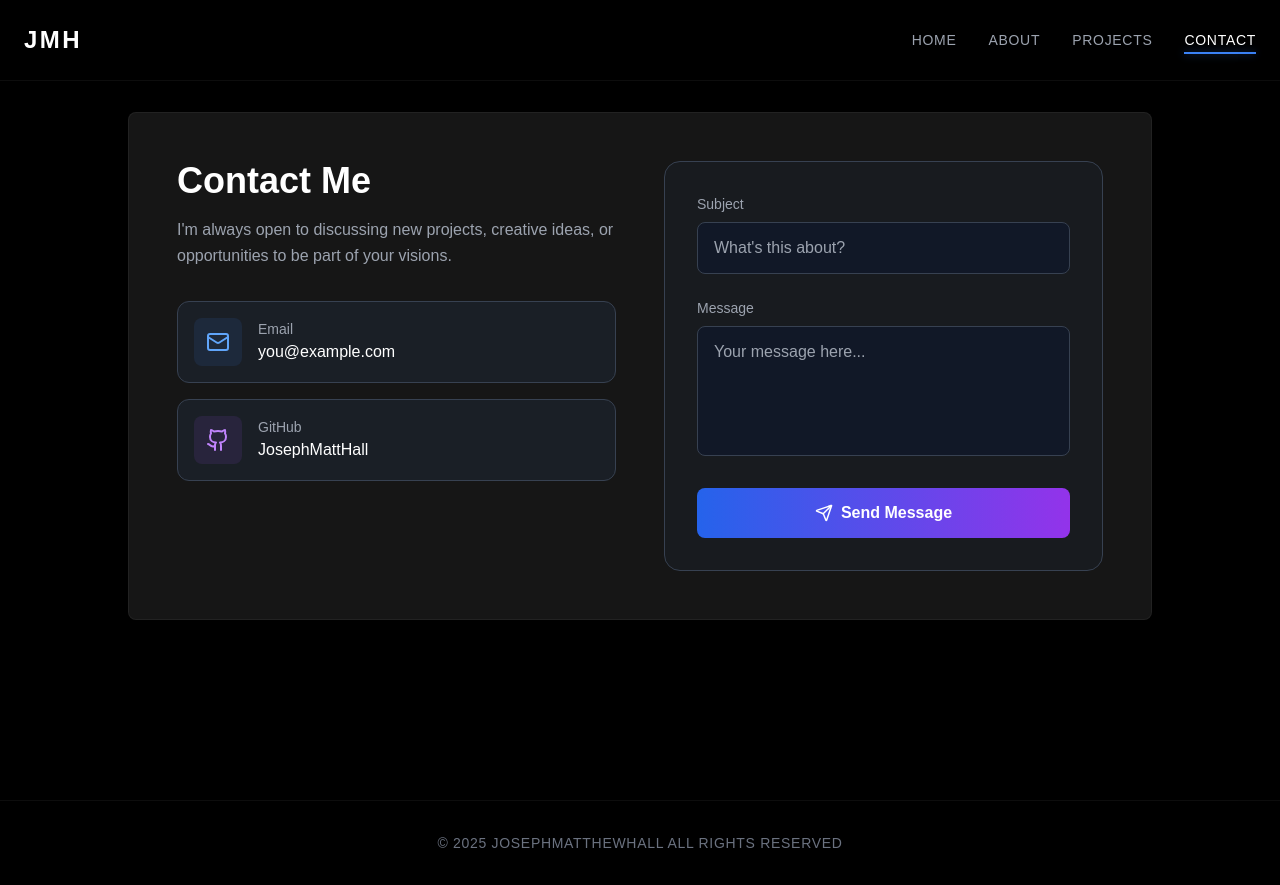
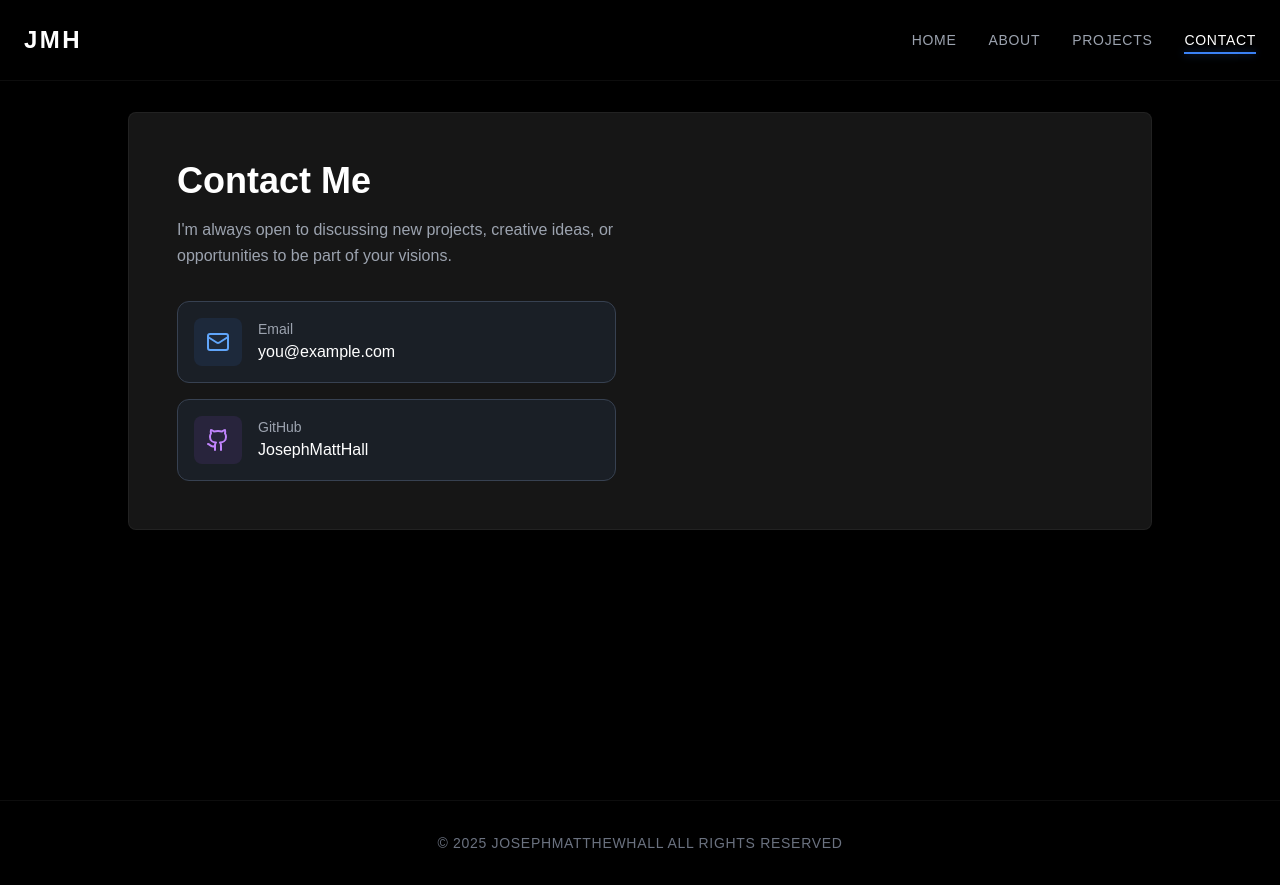
Before and after one commit to JosephMattHall/jmh, a Next.js app: page /contact in a window 1280 px wide. Built offline with nearby package versions, Linux system fonts and the light colour scheme.

Commit message:
removed email form on contact page.

```diff
--- a/app/contact/page.tsx
+++ b/app/contact/page.tsx
@@ -85,46 +85,6 @@ export default function ContactPage() {
             </a>
           </div>
         </motion.div>
-
-        {/* Right Column: Contact Form */}
-        <motion.div
-          initial={{ opacity: 0, x: 20 }}
-          animate={{ opacity: 1, x: 0 }}
-          transition={{ duration: 0.5, delay: 0.2 }}
-          className="bg-gray-800/30 p-8 rounded-2xl border border-gray-700"
-        >
-          <form onSubmit={handleSubmit} className="space-y-6">
-            <div>
-              <label className="block text-sm font-medium text-gray-400 mb-2">Subject</label>
-              <input
-                type="text"
-                value={subject}
-                onChange={(e) => setSubject(e.target.value)}
-                className="w-full bg-gray-900 border border-gray-700 rounded-lg px-4 py-3 text-white focus:ring-2 focus:ring-blue-500 outline-none transition-all"
-                placeholder="What's this about?"
-                required
-              />
-            </div>
-            <div>
-              <label className="block text-sm font-medium text-gray-400 mb-2">Message</label>
-              <textarea
-                value={message}
-                onChange={(e) => setMessage(e.target.value)}
-                rows={4}
-                className="w-full bg-gray-900 border border-gray-700 rounded-lg px-4 py-3 text-white focus:ring-2 focus:ring-blue-500 outline-none transition-all resize-none"
-                placeholder="Your message here..."
-                required
-              />
-            </div>
-            <button
-              type="submit"
-              className="w-full bg-gradient-to-r from-blue-600 to-purple-600 hover:from-blue-500 hover:to-purple-500 text-white font-bold py-3 rounded-lg transition-all transform hover:scale-[1.02] flex items-center justify-center gap-2"
-            >
-              <Send size={18} />
-              Send Message
-            </button>
-          </form>
-        </motion.div>
       </div>
     </PageLayout>
   )
```
